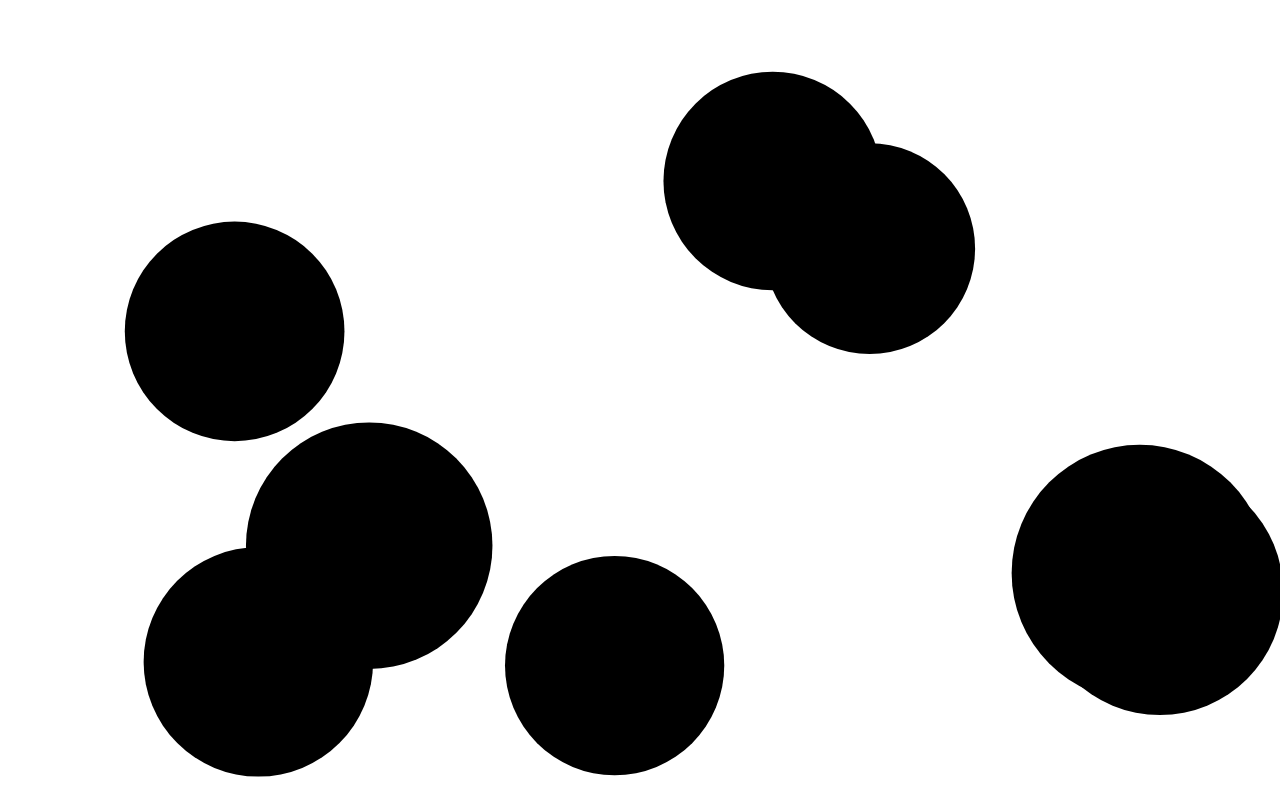
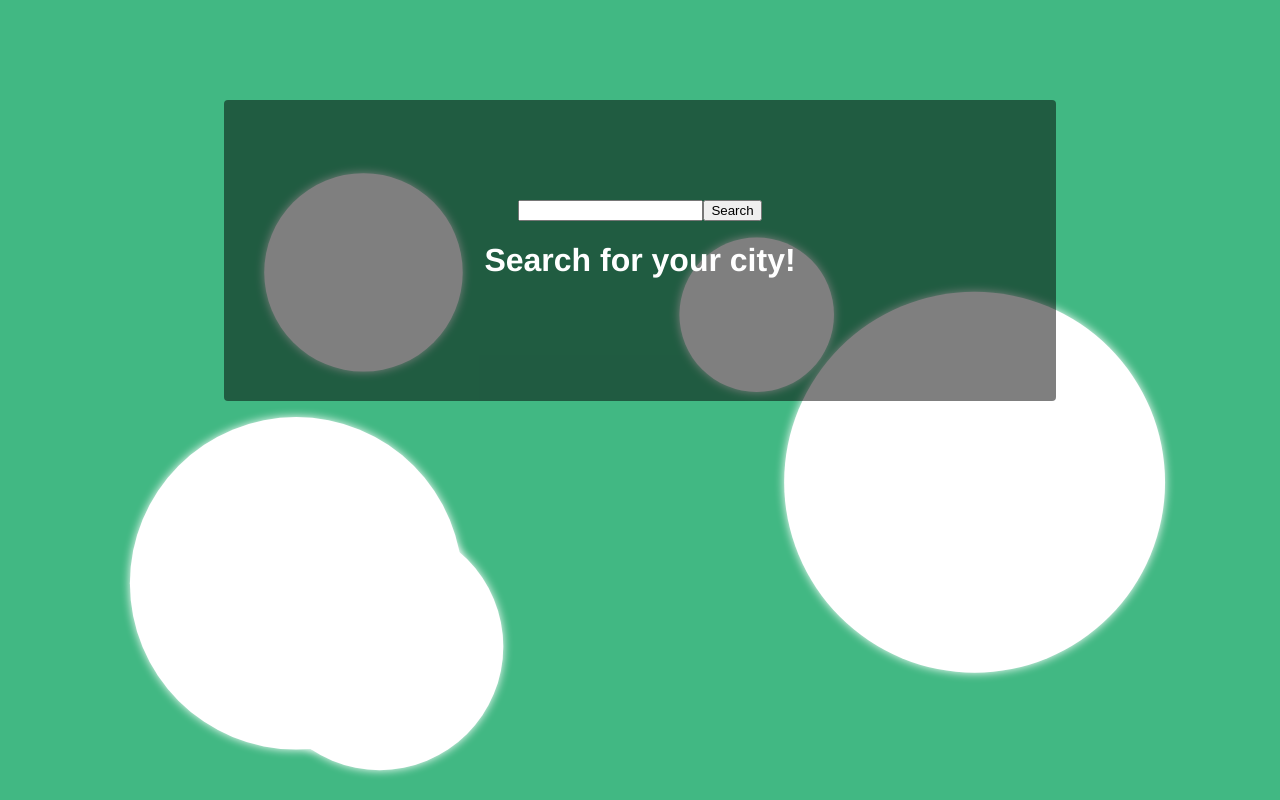
Before and after one commit to maffkipp/vue-weather-app, a Vue app: page / in a window 1280 px wide. Shown: the top 800 px of the page. Built offline with nearby package versions, Linux system fonts and the light colour scheme.

Commit message:
positioned app and canvas correctly, started styles

```diff
--- a/src/App.vue
+++ b/src/App.vue
@@ -23,7 +23,13 @@ export default {
   -webkit-font-smoothing: antialiased;
   -moz-osx-font-smoothing: grayscale;
   text-align: center;
-  color: #2c3e50;
-  margin-top: 60px;
+  color: white;
+  margin: 100px auto 0;
+  z-index: 1;
+  position: relative;
+  padding: 100px;
+  background-color: rgba(0, 0, 0, 0.5);
+  border-radius: 4px;
+  width: 50%;
 }
 </style>
--- /dev/null
+++ b/src/canvas.css
@@ -0,0 +1,6 @@
+canvas {
+    background-color: #41B883;
+    position: fixed;
+    top: 0;
+    left: 0;
+}
--- a/src/canvas.js
+++ b/src/canvas.js
@@ -18,7 +18,9 @@ function Circle(x, y, dx, dy, radius) {
     this.draw = () => {
         c.beginPath();
         c.arc(this.x, this.y, this.radius, 0, Math.PI * 2, false);
-        c.fillStyle = 'black';
+        c.fillStyle = 'white';
+        c.shadowColor = 'white';
+        c.shadowBlur = 10;
         c.fill();
     }
 
@@ -46,12 +48,12 @@ function Circle(x, y, dx, dy, radius) {
 let circleArray = [];
 
 // create randomized circles in circleArray
-for (let i=0; i<8; i++) {
-    let radius = Math.random() * 30 + 100;
+for (let i=0; i<5; i++) {
+    let radius = Math.random() * 150 + 50;
     let x = Math.random() * (window.innerWidth - radius * 2) + radius;
     let y = Math.random() * (window.innerHeight - radius * 2) + radius;
-    let dx = (Math.random() - 0.5) * 3;
-    let dy = (Math.random() - 0.5) * 3;
+    let dx = (Math.random() - 0.5) * 2;
+    let dy = (Math.random() - 0.5) * 2;
     circleArray.push(new Circle(x, y, dx, dy, radius));
 }
 
--- a/src/main.js
+++ b/src/main.js
@@ -4,6 +4,8 @@ import Vue from 'vue';
 import App from './App';
 
 import './canvas';
+
+require('./canvas.css');
 
 Vue.config.productionTip = false;
 
```
Also changed, not shown: src.canvas.css (deleted).
